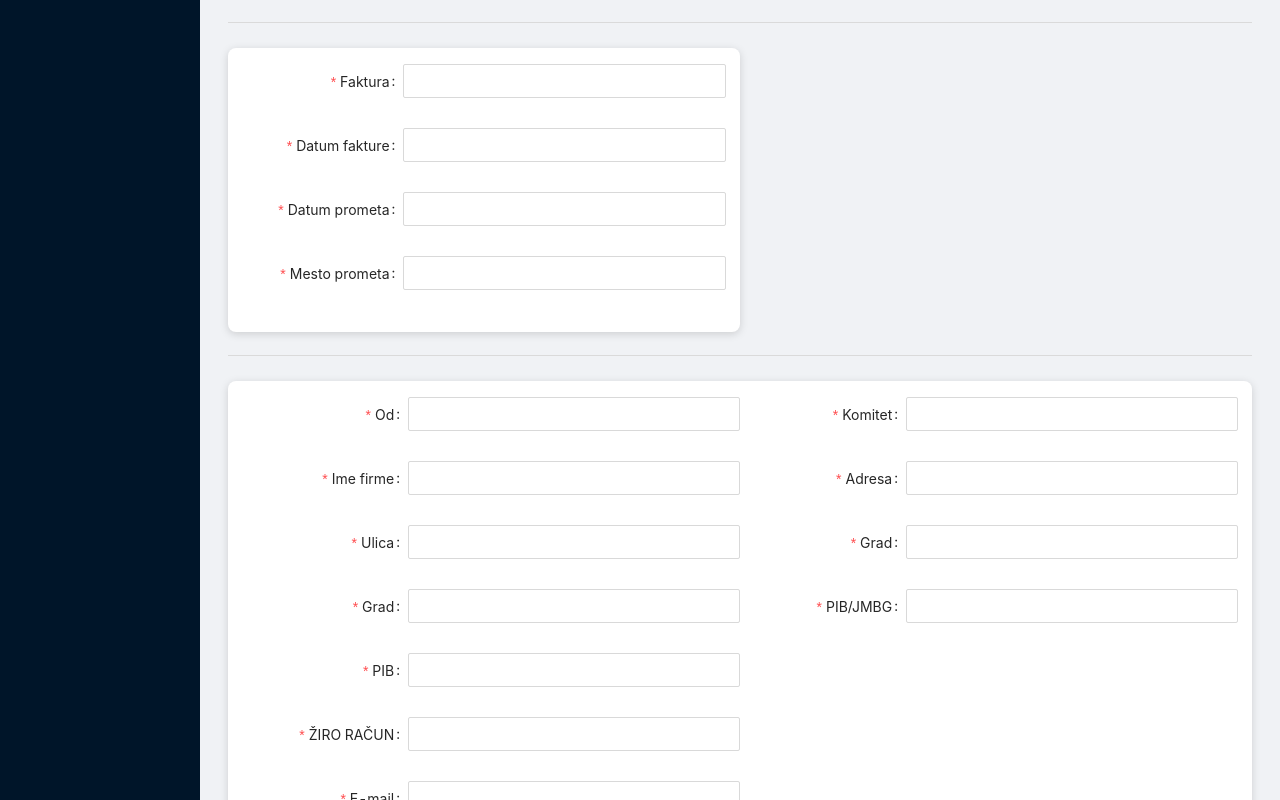
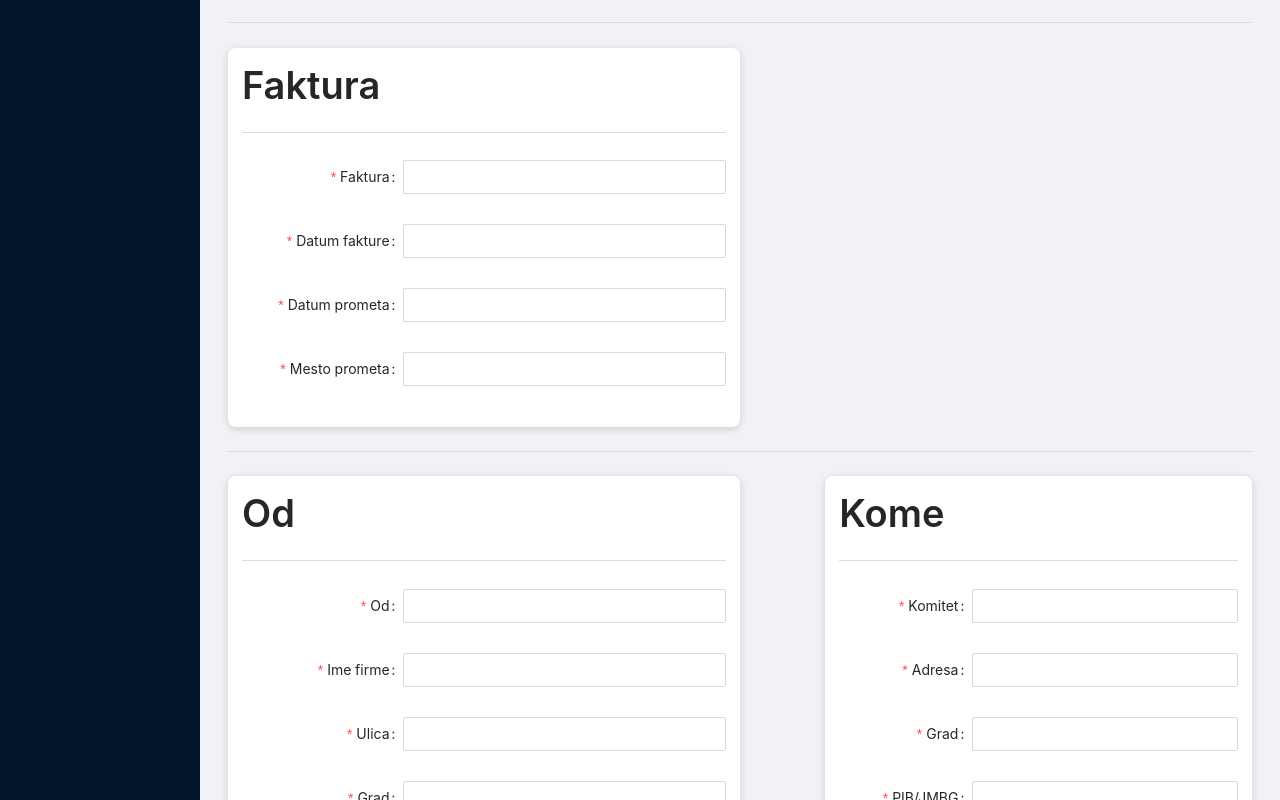
Before and after one commit to OmkoBass/invoice, a React (Create React App) app: page / in a window 1280 px wide. Shown: the part 180-980 px from the top of the page. Built offline with nearby package versions, Linux system fonts and the light colour scheme; the HTML template or start-up script is replaced by a standard one; what @react-pdf/renderer would draw is missing.

Commit message:
Added filed names

```diff
--- a/src/Components/Invoice.js
+++ b/src/Components/Invoice.js
@@ -14,6 +14,7 @@ function Invoice(props) {
     function handleFinish() {
         props.returnInvoiceInfo(form.getFieldsValue());
     }
+
 
     function handleClear() {
         form.setFieldsValue({
@@ -98,6 +99,8 @@ function Invoice(props) {
                     >
                         <Row>
                             <Col lg={12} xs={24} style={formStyle}>
+                                <Col><Title>Faktura</Title></Col>
+                                <Divider/>
                                 <Form.Item name='invoice'
                                            label='Faktura:'
                                            hasFeedback={true}
@@ -134,8 +137,10 @@ function Invoice(props) {
 
                         <Divider/>
 
-                        <Row style={formStyle}>
-                            <Col lg={12} xs={24}>
+                        <Row>
+                            <Col lg={12} xs={24} style={formStyle}>
+                                <Col><Title>Od</Title></Col>
+                                <Divider/>
                                 <Form.Item name='fromName'
                                            label='Od:'
                                            hasFeedback={true}
@@ -191,7 +196,9 @@ function Invoice(props) {
                                 </Form.Item>
                             </Col>
 
-                            <Col lg={12} xs={24}>
+                            <Col lg={{offset: 2, span: 10}} xs={24} style={formStyle}>
+                                <Col><Title>Kome</Title></Col>
+                                <Divider/>
                                 <Form.Item name='toName'
                                            label='Komitet:'
                                            hasFeedback={true}
@@ -229,6 +236,8 @@ function Invoice(props) {
 
                         <Row>
                             <Col lg={12} xs={24} style={formStyle}>
+                                <Col><Title>Usluga</Title></Col>
+                                <Divider/>
                                 <Form.Item name='serviceType'
                                            label='Vrsta usluge:'
                                            hasFeedback={true}
```
